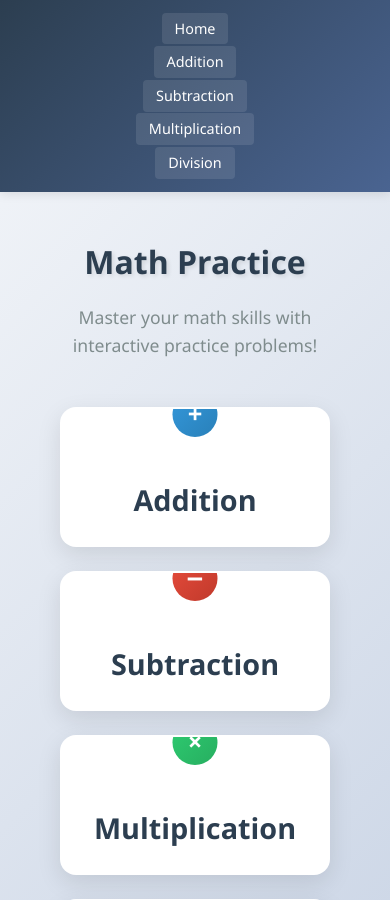
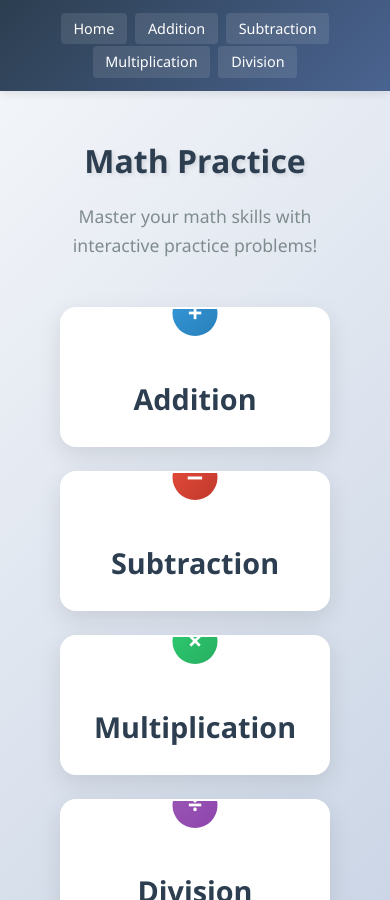
Before and after one commit to ZBZFirst/Math, a Jekyll site: the page built from index.md, in a window 390 px wide and 900 px high. Built offline with Jekyll 4.4.1, drawn with Linux system fonts in a browser that asks for light colours.

Commit message:
Update style.css

```diff
--- a/assets/css/style.css
+++ b/assets/css/style.css
@@ -609,7 +609,8 @@ body > main {
 @media (max-width: 480px) {
     /* Header mobile */
     .main-navigation ul {
-        flex-direction: column;
+        flex-direction: row;
+        flex-wrap: wrap;
         align-items: center;
         gap: 0.5rem;
     }
```
